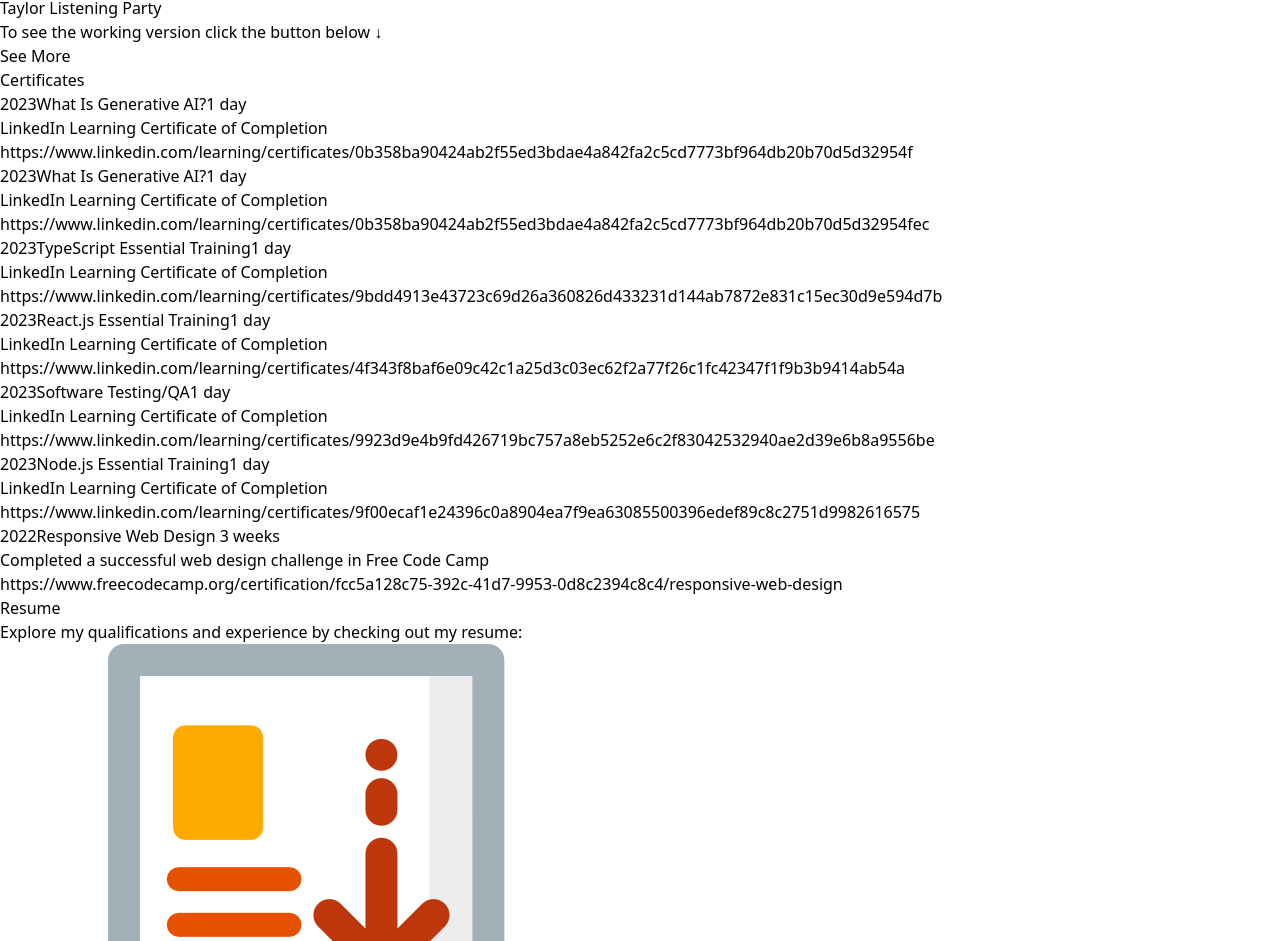
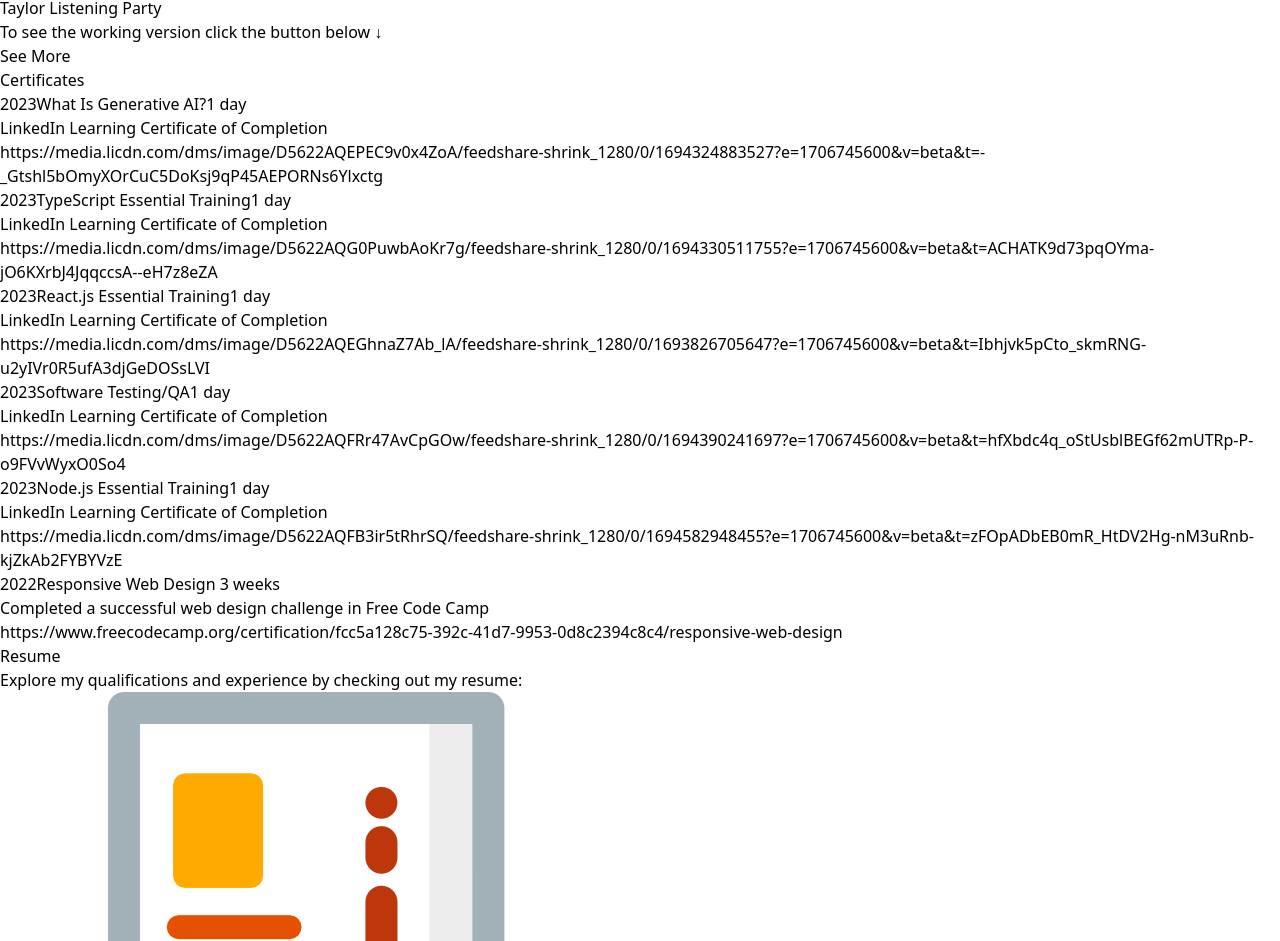
Before and after one commit to pastaChaeng/Portfolio, a React (Vite) app in the folder personal-port/: page / in a window 1280 px wide. Shown: the part 5554-6495 px from the top of the page. Built offline with nearby package versions, Linux system fonts and the light colour scheme.

Commit message:
fix: certs links

```diff
--- a/personal-port/src/components/Certs.jsx
+++ b/personal-port/src/components/Certs.jsx
@@ -7,16 +7,7 @@
   title: 'What Is Generative AI?',
   duration: '1 day',
   description: 'LinkedIn Learning Certificate of Completion',
-  link: 'https://www.linkedin.com/learning/certificates/0b358ba90424ab2f55ed3bdae4a842fa2c5cd7773bf964db20b70d5d32954f',
-},
-
-
-{
-  year: '2023',
-  title: 'What Is Generative AI?',
-  duration: '1 day',
-  description: 'LinkedIn Learning Certificate of Completion',
-  link: 'https://www.linkedin.com/learning/certificates/0b358ba90424ab2f55ed3bdae4a842fa2c5cd7773bf964db20b70d5d32954fec',
+  link: 'https://media.licdn.com/dms/image/D5622AQEPEC9v0x4ZoA/feedshare-shrink_1280/0/1694324883527?e=1706745600&v=beta&t=-_Gtshl5bOmyXOrCuC5DoKsj9qP45AEPORNs6Ylxctg',
 },
 
 {
@@ -24,7 +15,7 @@
   title: 'TypeScript Essential Training',
   duration: '1 day',
   description: 'LinkedIn Learning Certificate of Completion',
-  link: 'https://www.linkedin.com/learning/certificates/9bdd4913e43723c69d26a360826d433231d144ab7872e831c15ec30d9e594d7b',
+  link: 'https://media.licdn.com/dms/image/D5622AQG0PuwbAoKr7g/feedshare-shrink_1280/0/1694330511755?e=1706745600&v=beta&t=ACHATK9d73pqOYma-jO6KXrbJ4JqqccsA--eH7z8eZA',
 },
 
 {
@@ -32,7 +23,7 @@
   title: 'React.js Essential Training',
   duration: '1 day',
   description: 'LinkedIn Learning Certificate of Completion',
-  link: 'https://www.linkedin.com/learning/certificates/4f343f8baf6e09c42c1a25d3c03ec62f2a77f26c1fc42347f1f9b3b9414ab54a',
+  link: 'https://media.licdn.com/dms/image/D5622AQEGhnaZ7Ab_lA/feedshare-shrink_1280/0/1693826705647?e=1706745600&v=beta&t=Ibhjvk5pCto_skmRNG-u2yIVr0R5ufA3djGeDOSsLVI',
 },
 
 {
@@ -40,7 +31,7 @@
   title: 'Software Testing/QA',
   duration: '1 day',
   description: 'LinkedIn Learning Certificate of Completion',
-  link: 'https://www.linkedin.com/learning/certificates/9923d9e4b9fd426719bc757a8eb5252e6c2f83042532940ae2d39e6b8a9556be',
+  link: 'https://media.licdn.com/dms/image/D5622AQFRr47AvCpGOw/feedshare-shrink_1280/0/1694390241697?e=1706745600&v=beta&t=hfXbdc4q_oStUsblBEGf62mUTRp-P-o9FVvWyxO0So4',
 },
 
 {
@@ -48,7 +39,7 @@
   title: 'Node.js Essential Training',
   duration: '1 day',
   description: 'LinkedIn Learning Certificate of Completion',
-  link: 'https://www.linkedin.com/learning/certificates/9f00ecaf1e24396c0a8904ea7f9ea63085500396edef89c8c2751d9982616575',
+  link: 'https://media.licdn.com/dms/image/D5622AQFB3ir5tRhrSQ/feedshare-shrink_1280/0/1694582948455?e=1706745600&v=beta&t=zFOpADbEB0mR_HtDV2Hg-nM3uRnb-kjZkAb2FYBYVzE',
 },
 
 {
--- a/personal-port/src/components/Footer.jsx
+++ b/personal-port/src/components/Footer.jsx
@@ -51,7 +51,7 @@
             </li>
           </ul>
         </div>
-        <hr className='my-6 border-gray-200 sm:mx-auto dark:border-gray-700 lg:my-8' />
+        <hr className='my-6 border-gray-200 dark:border-gray-700 lg:my-8' />
         <span className='block text-sm text-gray-500 dark:text-gray-400'>
           © 2023 <a className='hover:underline'>AJN </a>| All Rights Reserved.
         </span>
```
